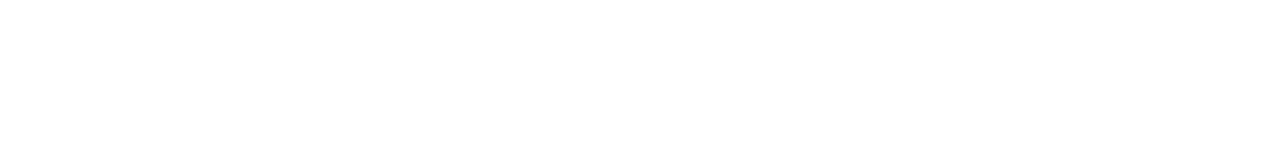
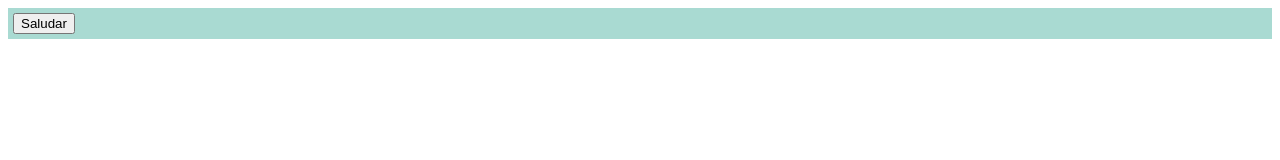
Before and after one commit to smoonlighth/taller-eventos, a plain HTML site: page index.html in a window 1280 px wide. Drawn offline with Linux system fonts and the light colour scheme.

Commit message:
La alerta funciona(al fin)

```diff
--- /dev/null
+++ b/eventos.js
@@ -0,0 +1,3 @@
+function mifunción() {
+    alert("Hola!!!");
+}
--- a/index.html
+++ b/index.html
@@ -3,9 +3,14 @@
 <head>
     <meta charset="UTF-8">
     <meta name="viewport" content="width=device-width, initial-scale=1.0">
+    <script src="eventos.js"></script>
+    <link rel="stylesheet" href="style.css">
     <title>Taller 7.2.1</title>
 </head>
 <body>
+    <div>
+       <button id="button" onclick="mifunción()">Saludar</button>
+    </div>
 
 </body>
 </html>
--- /dev/null
+++ b/style.css
@@ -0,0 +1,4 @@
+div {
+    padding: 5px;
+    background-color: #A9DAD2;
+}
```
